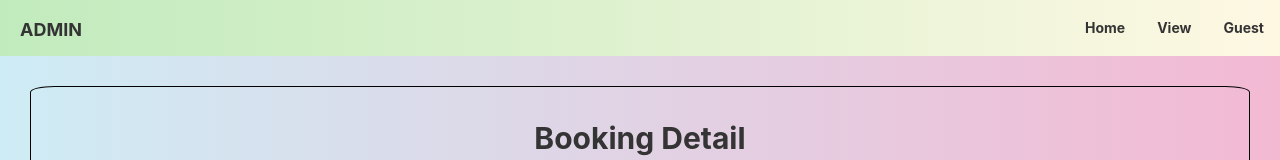
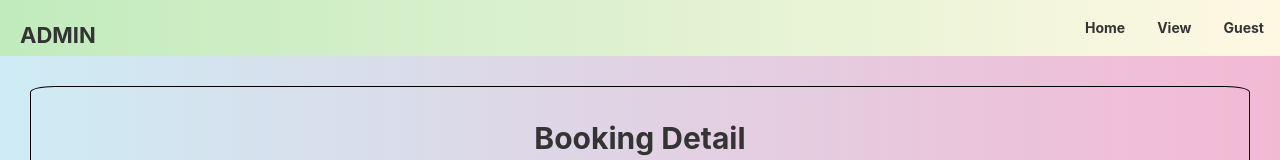
Before and after one commit to vijay-kumar-yadav/scaler-hotel-management-, a React (Create React App) app: page / in a window 1280 px wide. Shown: the top 160 px of the page. Built offline with nearby package versions, Linux system fonts and the light colour scheme; some icons are missing.

Commit message:
minor nav brand change

```diff
--- a/src/App.js
+++ b/src/App.js
@@ -14,7 +14,14 @@ const App = () => {
   return (
     <>
       <Navbar className="navbar">
-        <Navbar.Brand as="h5">ADMIN</Navbar.Brand>
+        <Navbar.Brand
+          style={{
+            userSelect: "none",
+          }}
+          as="h4"
+        >
+          ADMIN
+        </Navbar.Brand>
         <Nav pullRight>
           <Nav.Item
             style={{ fontWeight: "bold" }}
```
